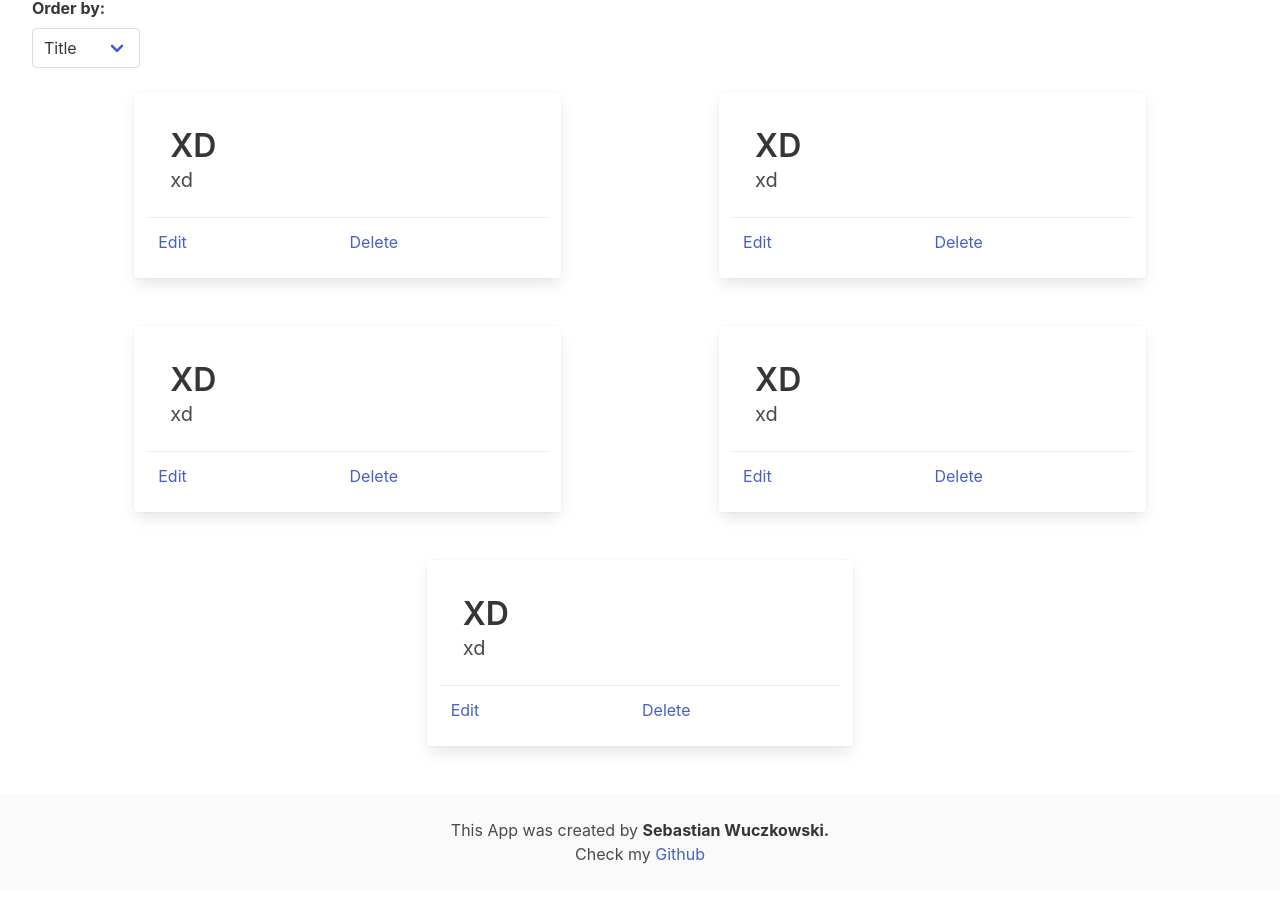
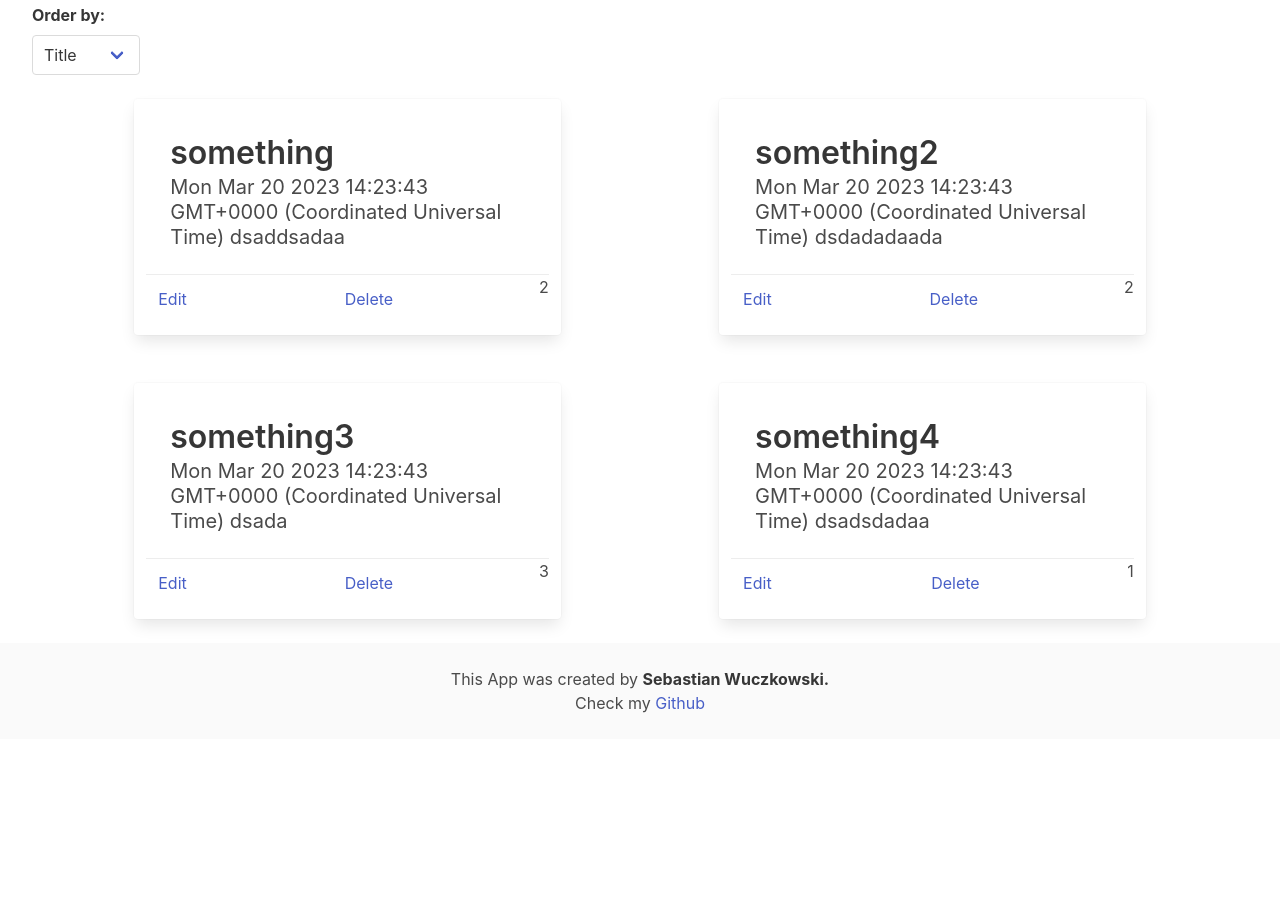
Before and after one commit to bednarroo/Nodeballs, a Vue app: page / in a window 1280 px wide. Shown: the part 820-1722 px from the top of the page. After the commit the page ends 1559 px from the top, so only its background shows below. Built offline with nearby package versions, Linux system fonts and the light colour scheme.

Commit message:
Add vue Pinia state and add note

```diff
--- a/src/App.vue
+++ b/src/App.vue
@@ -11,4 +11,7 @@ import Navbar from '@/components/Navbar.vue'
 
 <style lang = "scss">
 @import "bulma/css/bulma.css";
+body{
+    padding-top: 55px ;
+}
 </style>
--- a/src/components/AddElementForm.vue
+++ b/src/components/AddElementForm.vue
@@ -1,9 +1,9 @@
 <template >
-    <form class="is-flex is-flex-direction-column m-5 p-3">
+    <form class="is-flex is-flex-direction-column m-5 p-3" @submit.prevent="addNewNotes(form)">
     <div class="field">
   <label class="label">Title</label>
   <div class="control">
-    <input class="input" type="text" placeholder="Put your title here!">
+    <input class="input" required type="text" placeholder="Put your title here!" v-model="form.title">
   </div>
 </div>
 
@@ -11,20 +11,20 @@
   <label class="label">Priority</label>
   <div class="control">
     <div class="select">
-      <select>
-        <option>Select dropdown</option>
-        <option>High Priority</option>
-        <option>Medium Priority</option>
-        <option>Low Priority</option>
+      <select required v-model="form.priority">
+        <option value="">Select dropdown</option>
+        <option value="3">High Priority</option>
+        <option value="2">Medium Priority</option>
+        <option value="1">Low Priority</option>
       </select>
     </div>
   </div>
 </div>
 
 <div class="field">
-  <label class="label">Message</label>
+  <label class="label">Description</label>
   <div class="control">
-    <textarea class="textarea" placeholder="Textarea"></textarea>
+    <textarea class="textarea" placeholder="Textarea" required v-model="form.description"></textarea>
   </div>
 </div>
 
@@ -40,6 +40,27 @@
     </template>
 
     <script setup>
+    import {useNotesStore } from '@/stores/notes.js';
+    import {reactive} from 'vue';
+
+    const notes = useNotesStore();
+    const form = reactive({
+        title: "",
+        priority: "",
+        description: "",
+        date: new Date(),
+        id: ""
+    })
+
+    const addNewNotes = (form) =>{
+        notes.addNote(form);
+        form.title = "",
+        form.description= "Select dropdown",
+        form.priority = 0,
+        form.id= ""
+    }
+
+
     </script>
 
     <style>
--- a/src/components/Card.vue
+++ b/src/components/Card.vue
@@ -2,16 +2,17 @@
   <div class="card card column is-one-third m-5">
   <div class="card-content">
     <p class="title">
-{{props.name}}    </p>
+{{props.title}}    </p>
     <p class="subtitle">
       {{ props.date }}
+      {{ props.description }}
     </p>
   </div>
   <div class="card-footer">
     <a href="">
         <div class="card-footer-item">
         <a href="">
-            <span>Edit</span>
+            <span>Edit {{props.id}}</span>
         </a>
     </div>
     </a>
@@ -19,6 +20,8 @@
       <span> <a href="#">Delete</a>
       </span>
     </p>
+    {{props.priority}}
+
 </div>
 </div>
 </template>
@@ -26,9 +29,11 @@
 <script setup>
 
 const props = defineProps({
-    name:{type: String},
-    date:{type: String},
-    id:{type: String},
+    title:{type: String},
+    description: {type: String},
+    date:{type: Date},
+    id:{type: Number},
+    priority:{type: Number},
 })
 
 </script>
--- a/src/components/Footer.vue
+++ b/src/components/Footer.vue
@@ -1,5 +1,5 @@
 <template>
-<footer class="footer py-5 my-5">
+<footer class="footer py-5 ">
     <div class="content has-text-centered ">
       <p>
         This App was created by
--- a/src/components/Navbar.vue
+++ b/src/components/Navbar.vue
@@ -44,4 +44,7 @@ export default {
 .navbar-border-bottom{
   border-bottom: 2px solid #00d1b2 ;
 }
+.is-fixed-top{
+  top: 0
+}
 </style>
--- a/src/stores/notes.js
+++ b/src/stores/notes.js
@@ -1,14 +1,21 @@
-import {ref, computed} from 'vue';
-import {defineStore} from 'pinia'
+import { defineStore } from 'pinia'
 
+export const useNotesStore = defineStore({
+    id: 'notes',
+    state: () => ({
+        notes: [{title: "something", priority: '2', description: "dsaddsadaa", date: new Date(), id: 5 }, {title: "something2", priority: '2', description: "dsdadadaada", date: new Date(), id: 1 },{title: "something3", priority: '3', description: "dsada",  date: new Date(), id: 2 },{title: "something4", priority: '1', description: "dsadsdadaa",  date: new Date(), id: 3 } ]
+    }),
+    actions: {
+        addNote(note){
+            this.notes.push(note)
+        },
+        deleteNote(){
 
-export const useNotesStore = defineStore("notes", () =>{
-    const notes = ref({
-name: "XD",
-email: "xdsada"
-    });
+        },
+        editNote(){
 
-    const website = computed(() =>
-notes.value.name.substring()
-    )
-});
+        }
+
+    }
+}
+)
--- a/src/views/Main.vue
+++ b/src/views/Main.vue
@@ -1,5 +1,5 @@
 <template >
-  <div class="notification is-primary is-flex is-flex-direction-column mt-6">
+  <div class="notification is-primary is-flex is-flex-direction-column ">
     <span class="container">Please fill-up form to add new Note! </span>
   </div>
   <AddElementForm></AddElementForm>
@@ -14,11 +14,7 @@
   </div>
   <Order></Order>
 </div>
-  <Card name="XD" date="xd" id="XD" ></Card>
-  <Card name="XD" date="xd" id="XD" ></Card>
-  <Card name="XD" date="xd" id="XD" ></Card>
-  <Card name="XD" date="xd" id="XD" ></Card>
-  <Card name="XD" date="xd" id="XD" ></Card>
+  <Card v-for="note in notes.notes" :title="note.title" :description="note.description" :date="note.date" :priority="note.priority" :key="note.id" ></Card>
   </div>
   </template>
 
@@ -27,6 +23,10 @@
   import AddElementForm from '@/components/AddElementForm.vue';
   import Search from '@/components/Search.vue';
   import Order from '@/components/Order.vue'
+  import {useNotesStore} from '@/stores/notes.js';
+
+  const notes = useNotesStore();
+
   </script>
 
   <style>
```
